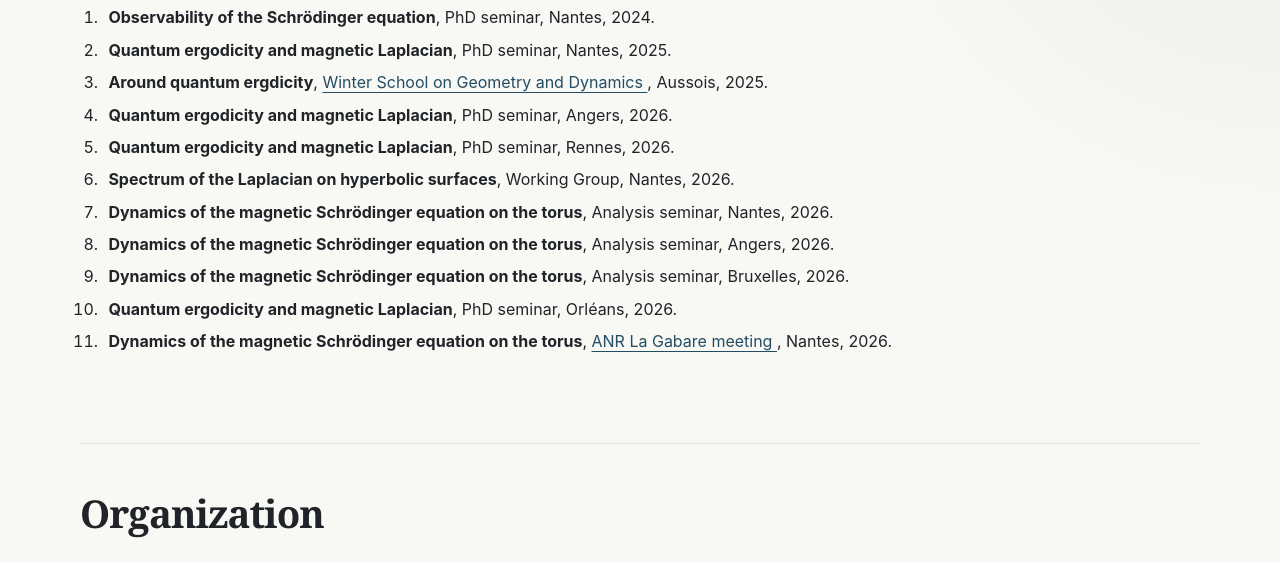
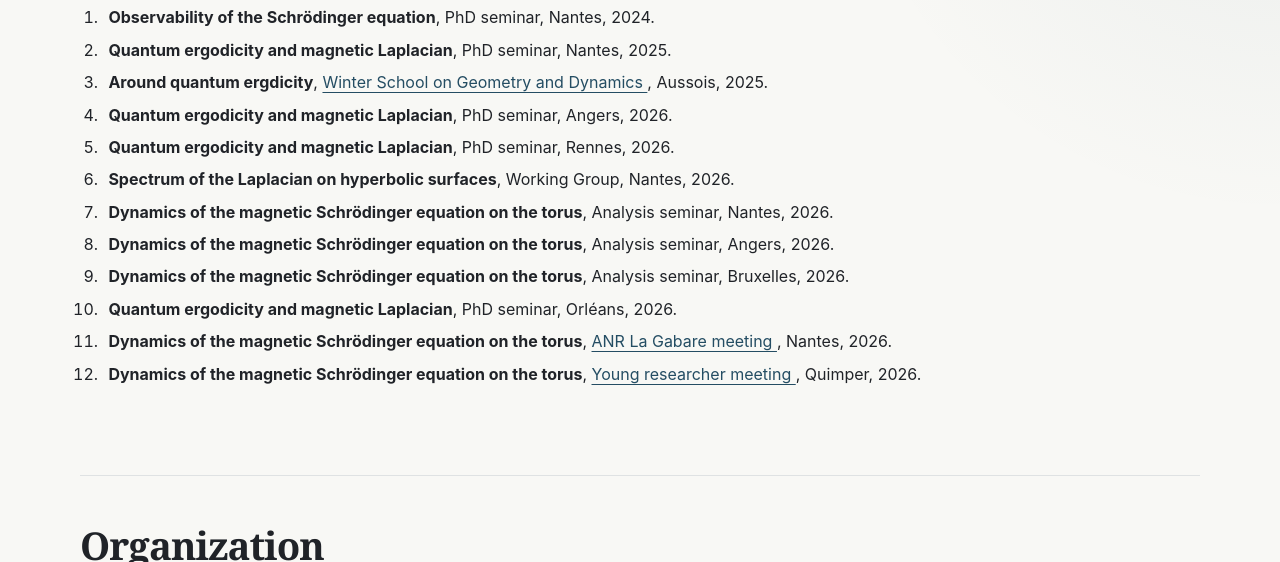
Before and after one commit to julienlechaux/julienlechaux.github.io, a plain HTML site: page talks.html in a window 1280 px wide. Shown: the part 230-792 px from the top of the page. Drawn offline with Linux system fonts and the light colour scheme.

Commit message:
Add new talk on magnetic Schrödinger equation

```diff
--- a/talks.html
+++ b/talks.html
@@ -160,6 +160,18 @@
           ANR La Gabare meeting
         </a>,
         Nantes, 2026.
+      </li>
+
+      <li>
+        <strong>Dynamics of the magnetic Schrödinger equation on the torus</strong>,
+        <a
+          href="https://yannchaubet.github.io/workshops/rencontre_quimper.html"
+          target="_blank"
+          rel="noopener noreferrer"
+        >
+          Young researcher meeting
+        </a>,
+        Quimper, 2026.
       </li>
 
     </ol>
```
